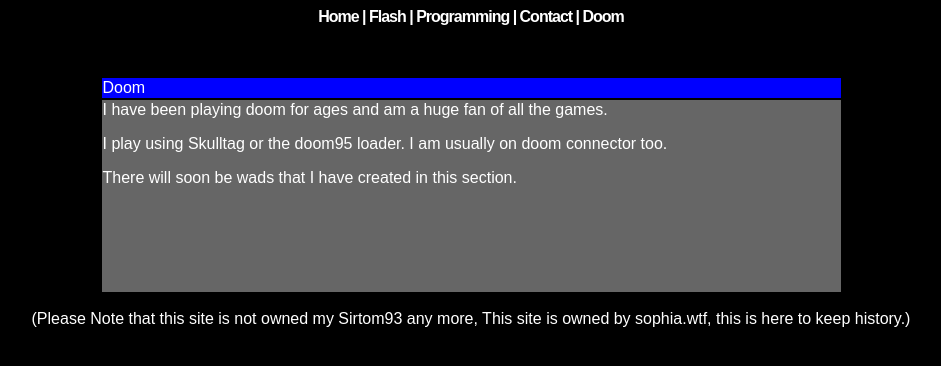
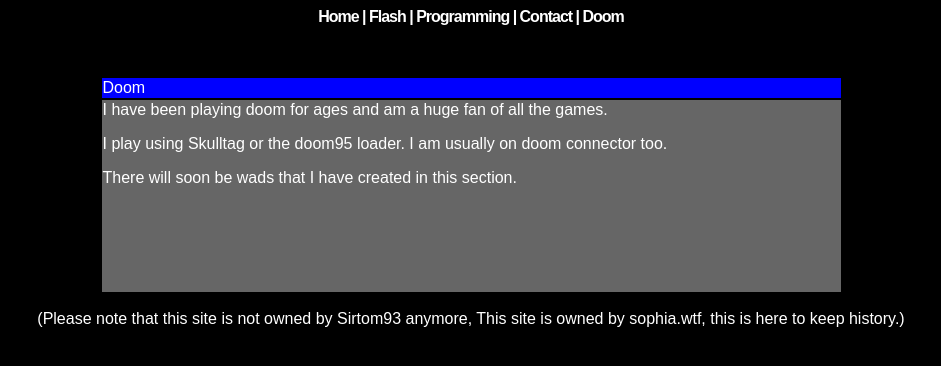
Before and after one commit to DankFrankEnterprise/sirtom93.com, a plain HTML site: page doom.html in a window 1280 px wide. Shown: the whole page, without its empty margins (169-1110 px from the left). Drawn offline with Linux system fonts and the light colour scheme.

Commit message:
Update doom.html

```diff
--- a/doom.html
+++ b/doom.html
@@ -54,7 +54,7 @@ border-bottom-color: #000000;
 <p>There will soon be wads that I have created in this section.</p>
 <p><br/>
 <br/>&nbsp;</p></td></tr></tbody></table></center>
-<center><p>(Please Note that this site is not owned my Sirtom93 any more, This site is owned by sophia.wtf, this is here to keep history.)</p></center>
+<center><p>(Please note that this site is not owned by Sirtom93 anymore, This site is owned by sophia.wtf, this is here to keep history.)</p></center>
 </body>
 </html><!--
      FILE ARCHIVED ON 16:20:25 Jan 05, 2009 AND RETRIEVED FROM THE
```
